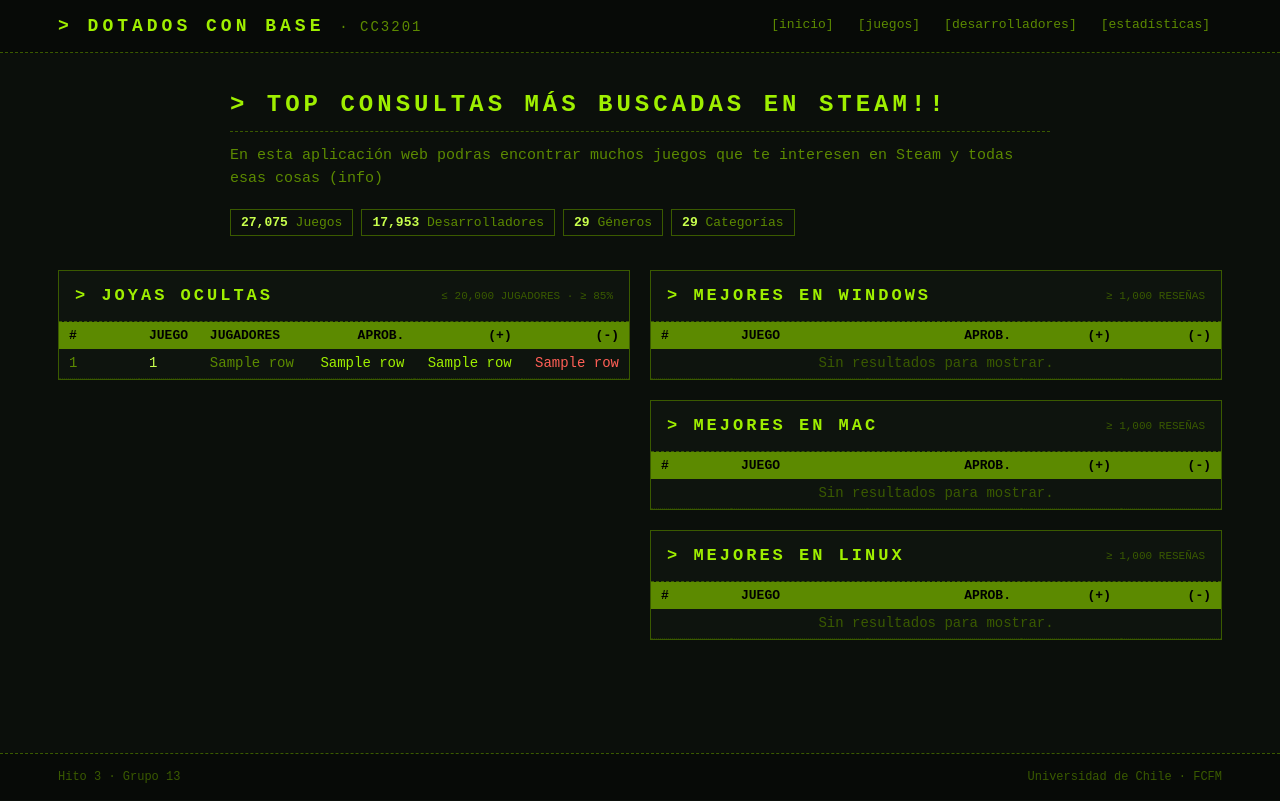
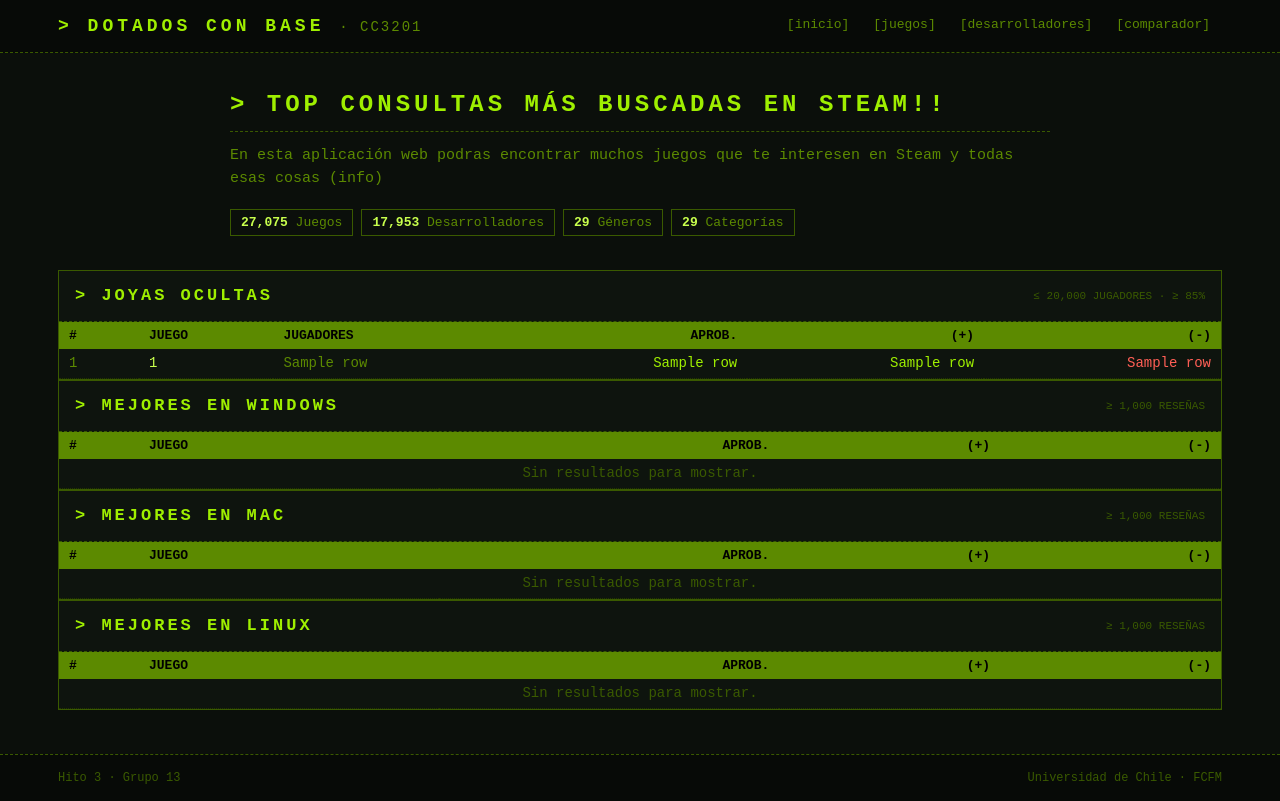
Before and after one commit to lucario0826/Batos, a Flask app: template templates/index.html in a window 1280 px wide. Run offline with Flask 3, Linux system fonts and the light colour scheme; the template is opened without the code that fills it: most values are stand-ins (such as "Sample title", 1, 10 or a date in 2020); parts of the project's set-up code (start-up, migrations or seed data) failed here and were passed over; some libraries are stand-ins or nearby versions.

Commit message:
Update base.html

```diff
--- a/templates/base.html
+++ b/templates/base.html
@@ -4,7 +4,7 @@
     <meta charset="utf-8">
     <meta name="viewport" content="width=device-width, initial-scale=1.0">
     <title>{% block title %}Catálogo de Steam · CC3201{% endblock %}</title>
-    <link rel="stylesheet" href="{{ url_for('static', filename='css/style.css') }}">
+    <link rel="stylesheet" href="{{ url_for('static', filename='css/style_G2P.css') }}">
 </head>
 <body>
 
@@ -18,7 +18,7 @@
                 <a href="{{ url_for('index') }}" class="{% if request.endpoint == 'index' %}active{% endif %}">Inicio</a>
                 <a href="{{ url_for('consulta1') }}" class="{% if request.endpoint == 'consulta1' %}active{% endif %}">Juegos</a>
                 <a href="{{ url_for('consulta2') }}" class="{% if request.endpoint == 'consulta2' %}active{% endif %}">Desarrolladores</a>
-                <a href="{{ url_for('consulta3') }}" class="{% if request.endpoint == 'consulta3' %}active{% endif %}">Estadísticas</a>
+                <a href="{{ url_for('consulta3') }}" class="{% if request.endpoint == 'consulta3' %}active{% endif %}">Comparador</a>
             </nav>
         </div>
     </header>
```
